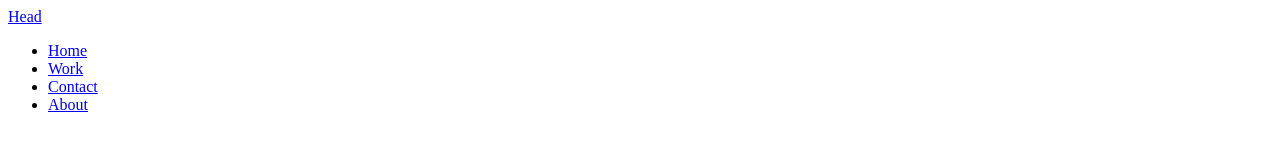
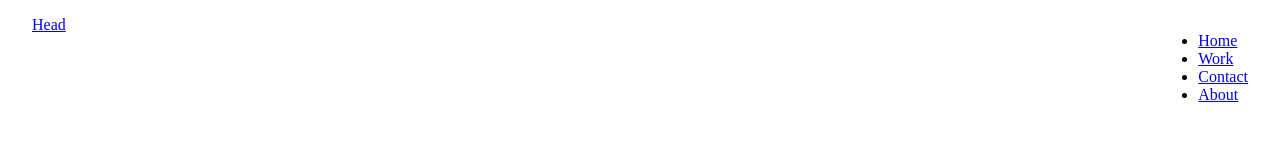
Before and after one commit to acaalim/responsiveWebsite, a plain HTML site: page index.html in a window 1280 px wide. Drawn offline with Linux system fonts and the light colour scheme; a web font is replaced by a local one.

Commit message:
Added header CSS style

```diff
--- a/style.css
+++ b/style.css
@@ -1 +1,12 @@
 @import url('https://fonts.googleapis.com/css2?family=David+Libre:wght@500&display=swap');
+
+/* HEADER */
+.header {
+    position: fixed;
+    top: 0;
+    left: 0;
+    right: 0;
+    display: flex;
+    justify-content: space-between;
+    padding: 1rem 2rem;
+}
```
